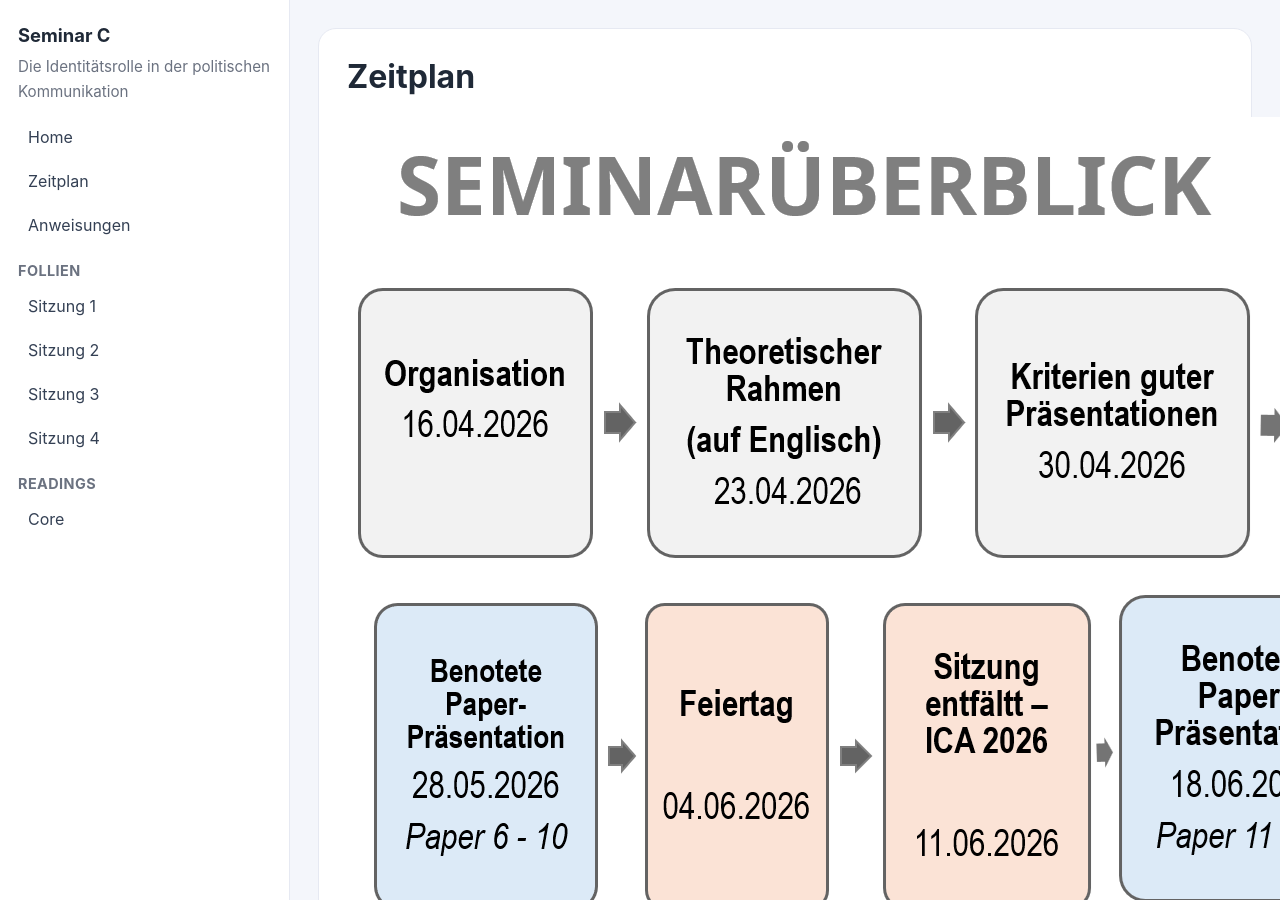
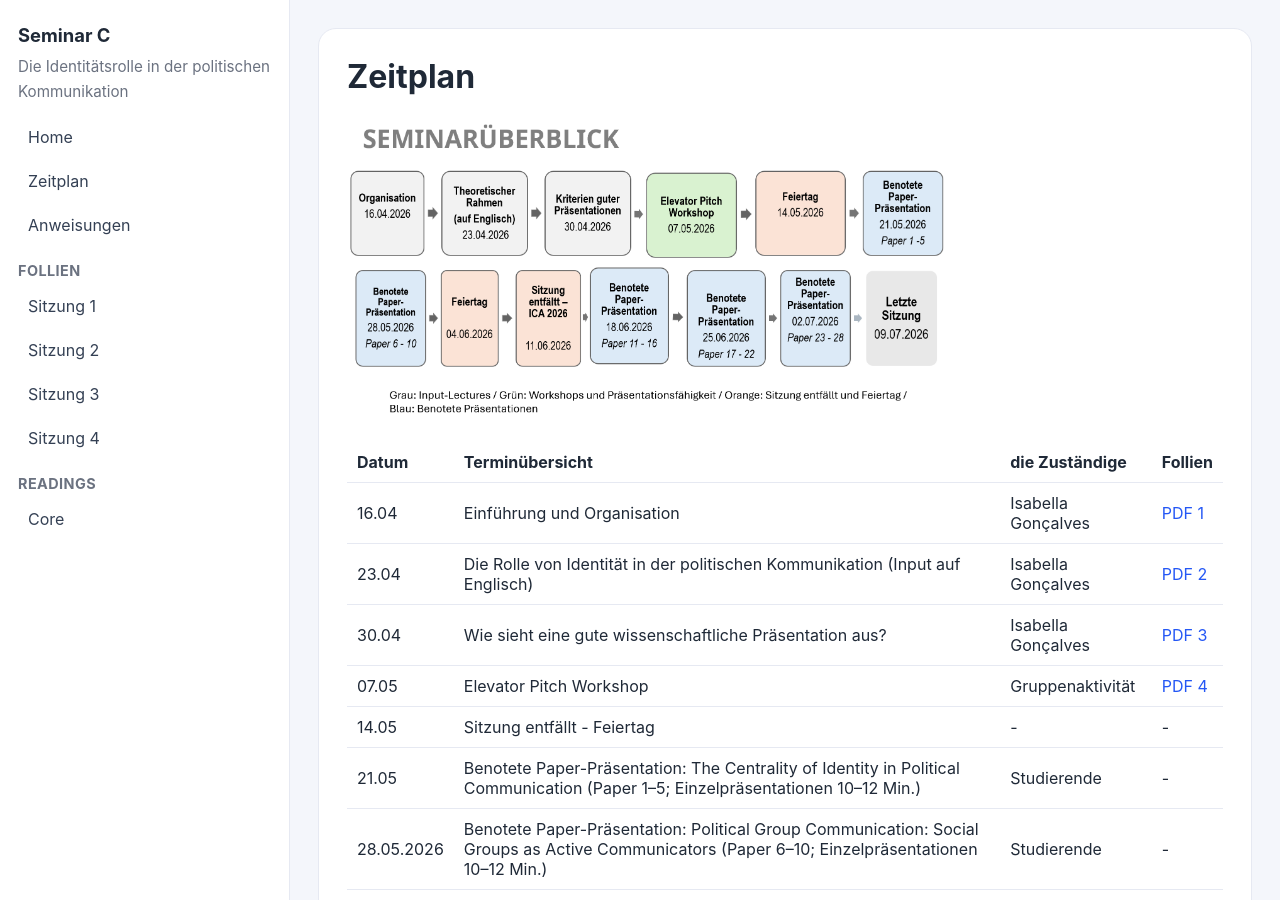
Before and after one commit to bellasgon/SeminarC_Sommer, a Jekyll site: the page built from schedule.md, in a window 1280 px wide and 900 px high. Built offline with Jekyll 4.4.1, drawn with Linux system fonts in a browser that asks for light colours.

Commit message:
Update schedule.md

```diff
--- a/schedule.md
+++ b/schedule.md
@@ -5,7 +5,7 @@
 
 # Zeitplan
 
-![Plan]({{ "/assets/images/plan.png" | relative_url }})
+<img src="{{ '/assets/images/plan.png' | relative_url }}" alt="Plan" width="600">
 
 | Datum | Terminübersicht | die Zuständige | Follien |
 |------|-------|-----------|-----------|
```
